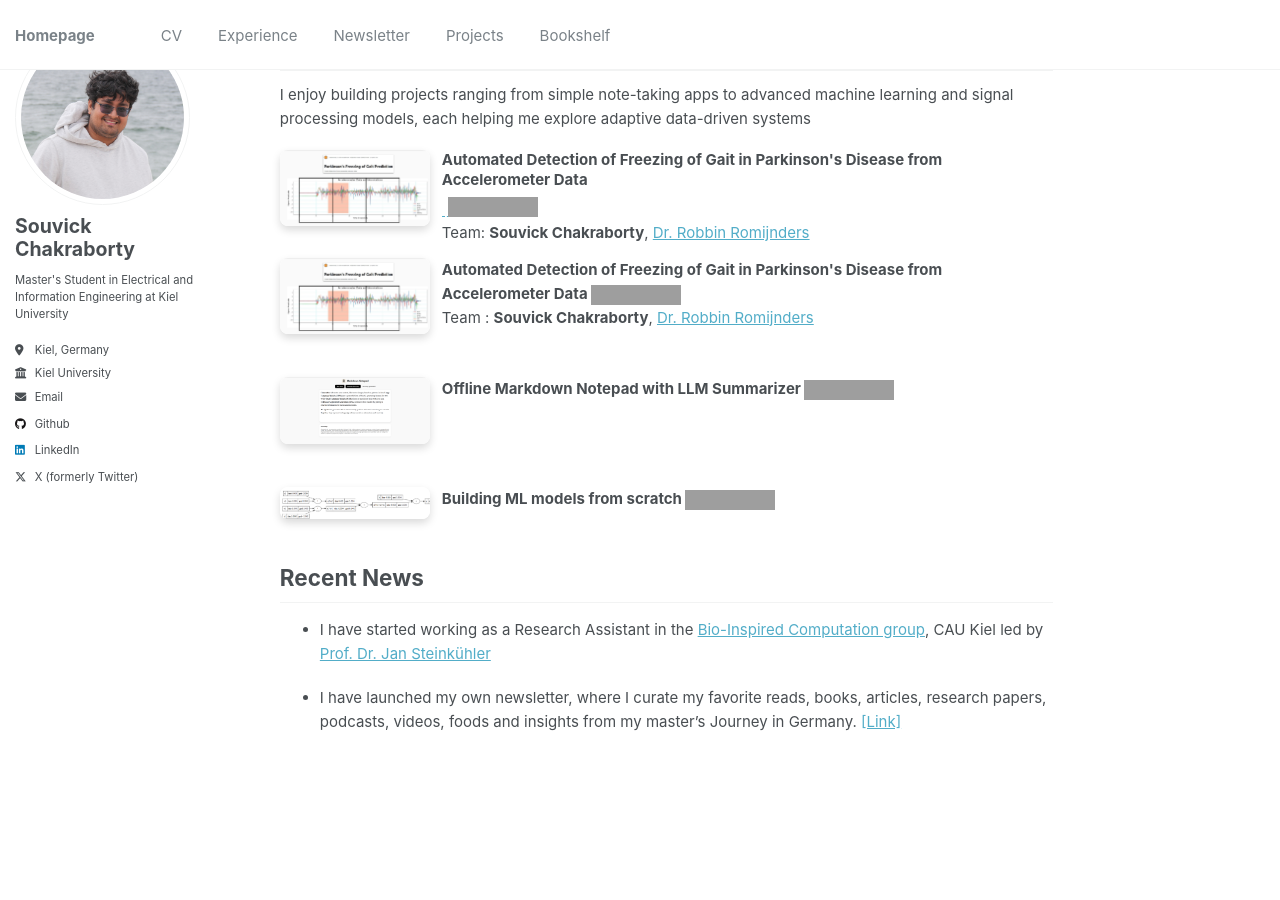
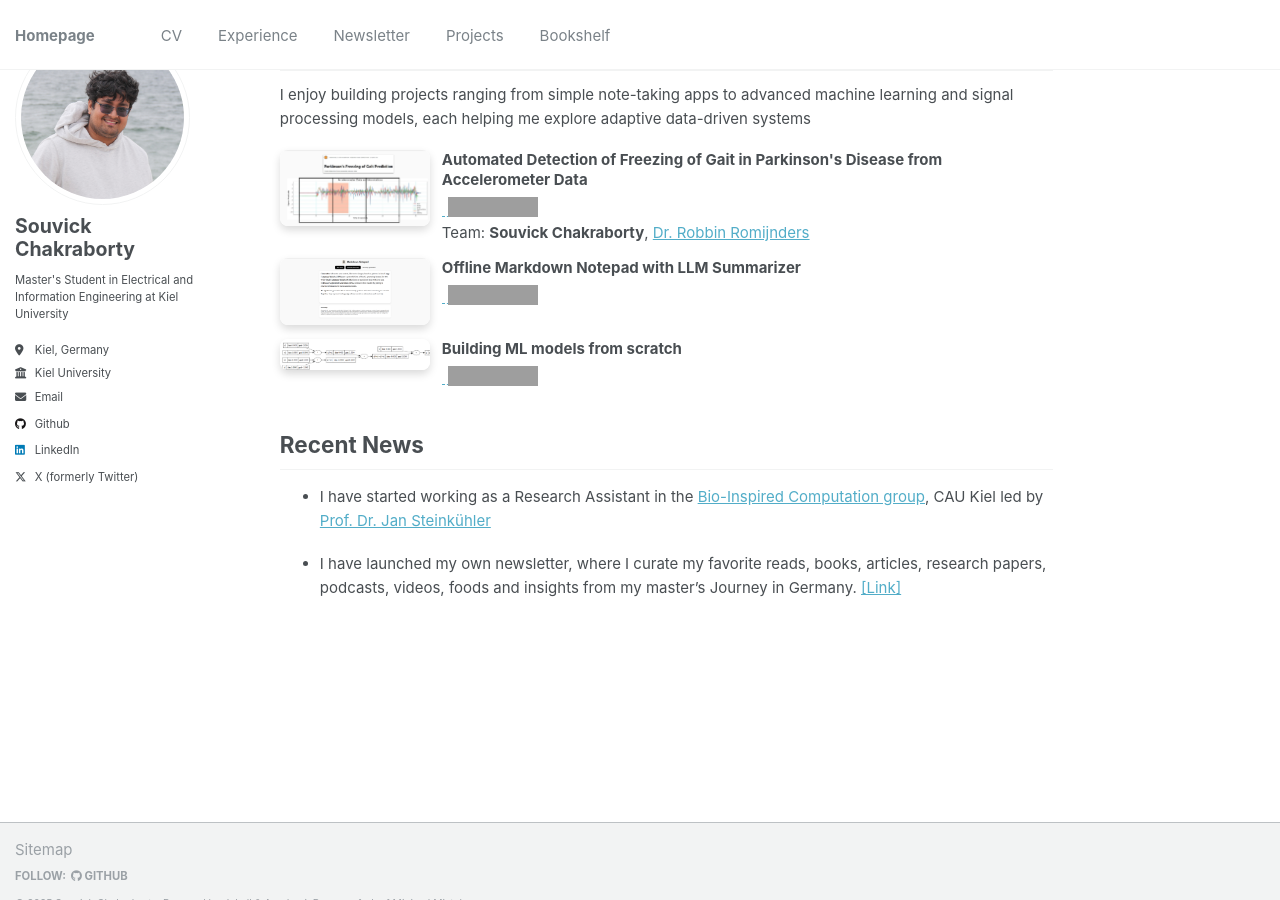
Before and after one commit to SouvickC/SouvickC.github.io, a Jekyll site: the page built from _pages/about.md, in a window 1280 px wide and 900 px high, scrolled down 829 px. Built offline with Jekyll 4.4.1, drawn with Linux system fonts in a browser that asks for light colours; grey boxes are pictures that could not be loaded.

```diff
--- a/_pages/about.md
+++ b/_pages/about.md
@@ -47,49 +47,16 @@ I enjoy building projects ranging from simple note-taking apps to advanced machi
    team="**Souvick Chakraborty**, [Dr. Robbin Romijnders](https://scholar.google.com/citations?user=LZYbIbUAAAAJ)" %}
 
 
-<div style="display:flex;gap:12px;align-items:flex-start;">
-    <img src="{{ '/images/FOG.png' | relative_url }}" width="150" alt="FoG project" style="border-radius:8px; box-shadow:0 4px 8px rgba(0,0,0,0.15);">
-      <div>
-      <strong>
-        Automated Detection of Freezing of Gait in Parkinson's Disease from Accelerometer Data </strong>
-        <a href="https://github.com/rmndrs89/advanced-time-series-prediction">
-          <img src="https://img.shields.io/badge/Source-Code-black?logo=github" alt="GitHub"/>
-          </a><br>
-      Team : <strong>Souvick Chakraborty</strong>,
-      <a href="https://scholar.google.com/citations?user=LZYbIbUAAAAJ">Dr. Robbin Romijnders</a>
-  </div>
-</div>
-
-<br>
-<div style="display:flex;gap:12px;align-items:flex-start;">
-  <img src="{{ '/images/notepad.png' | relative_url }}" width="150" alt="notepad project" style="border-radius:8px; box-shadow:0 4px 8px rgba(0,0,0,0.15);" >
-  <div>
-    <strong>
-      Offline Markdown Notepad with LLM Summarizer
-        </strong>
-        <a href="https://github.com/SouvickC/Markdown_Notepad" target="_blank">
-        <img src="https://img.shields.io/badge/Source-Code-black?logo=github" alt="GitHub"/>
-        </a>
-    <br>
-  </div>
-</div>
-
-<br>
-<div style="display:flex;gap:12px;align-items:flex-start;">
-  <img src="{{ '/images/scratch_project.png' | relative_url }}" width="150" alt="scratch project" style="border-radius:8px; box-shadow:0 4px 8px rgba(0,0,0,0.15);" >
-  <div>
-    <strong>
-      Building ML models from scratch
-        </strong>
-        <a href="https://github.com/SouvickC/from_scratch" target="_blank">
-        <img src="https://img.shields.io/badge/Source-Code-black?logo=github" alt="GitHub"/>
-        </a>
-    <br>
-  </div>
-</div>
+{% include project_card.html
+   title="Offline Markdown Notepad with LLM Summarizer"
+   github="https://github.com/SouvickC/Markdown_Notepad"
+   image="/images/notepad.png" %}
 
 
-
+{% include project_card.html
+   title="Building ML models from scratch"
+   github="https://github.com/SouvickC/from_scratch"
+   image="/images/scratch_project.png" %}
 
 
 
```
Also changed, not shown: _config_dev.yml (added, +14 -0 lines), docker-compose.yml (+22 -6 lines), 1 other file.
